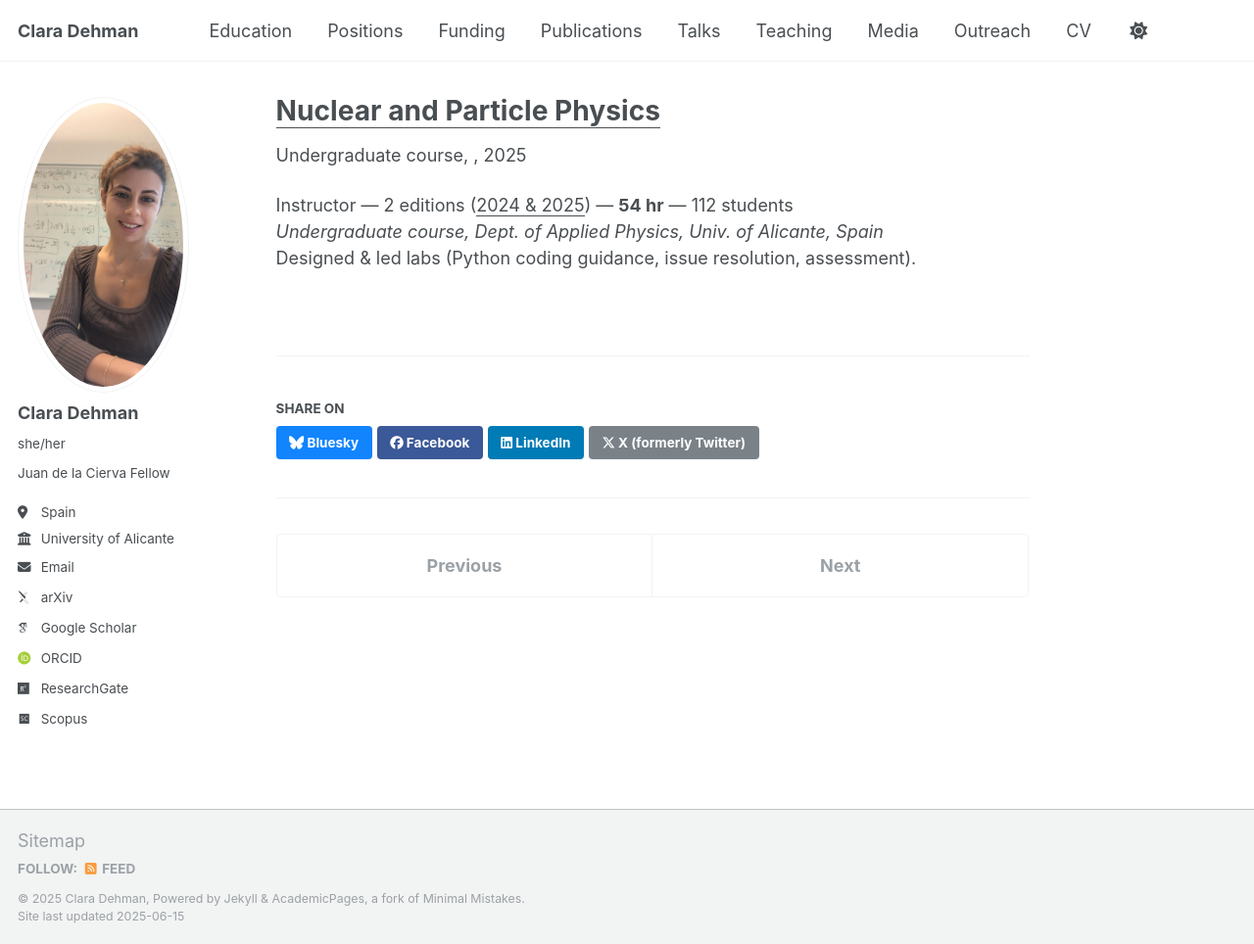
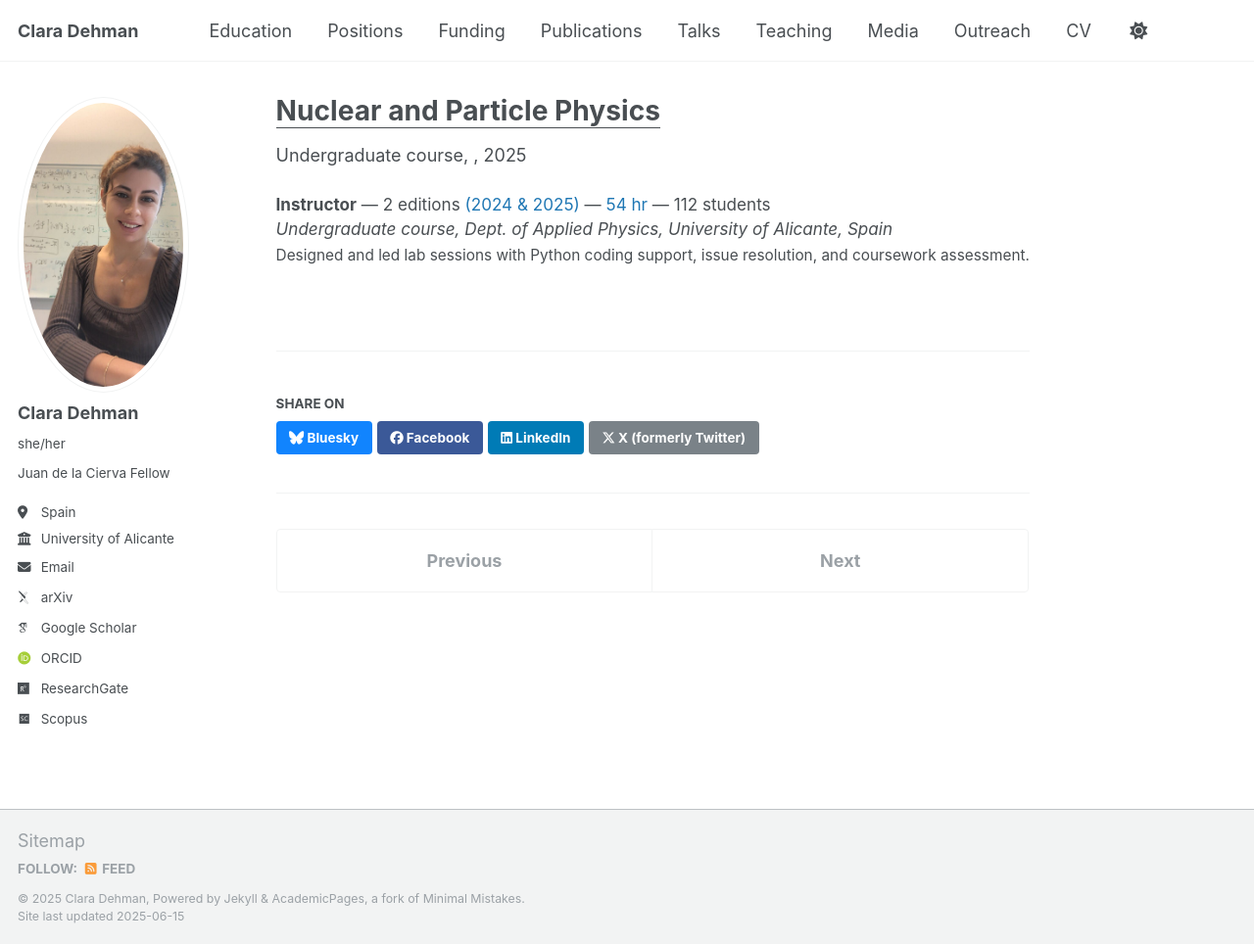
Before and after one commit to ClaraDehman/ClaraDehman.github.io, a Jekyll site: the page built from _teaching/nuclear_teaching.md, in a window 1280 px wide and 964 px high. Shown: the whole window at 98% size. Built offline with Jekyll 4.4.1, drawn with Linux system fonts in a browser that asks for light colours; some web fonts are replaced.

Commit message:
Update nuclear_teaching.md

```diff
--- a/_teaching/nuclear_teaching.md
+++ b/_teaching/nuclear_teaching.md
@@ -6,6 +6,10 @@
 location: "Alicante, Spain"
 ---
 
-Instructor — 2 editions (<u>2024 & 2025</u>) — **54 hr** — 112 students <br>
-*Undergraduate course, Dept. of Applied Physics, Univ. of Alicante, Spain*<br>
-Designed & led labs (Python coding guidance, issue resolution, assessment).
+<div class="archive__item">
+  <p class="archive__item-excerpt" style="font-size: 0.95em; margin-top: 0;">
+    <strong>Instructor</strong> — 2 editions <span style="color:#1f77b4;">(2024 & 2025)</span> — <span style="color:#1f77b4;">54 hr</span> — 112 students<br>
+    <em>Undergraduate course, Dept. of Applied Physics, University of Alicante, Spain</em><br>
+    <span style="font-size: 0.9em;">Designed and led lab sessions with Python coding support, issue resolution, and coursework assessment.</span>
+  </p>
+</div>
```
